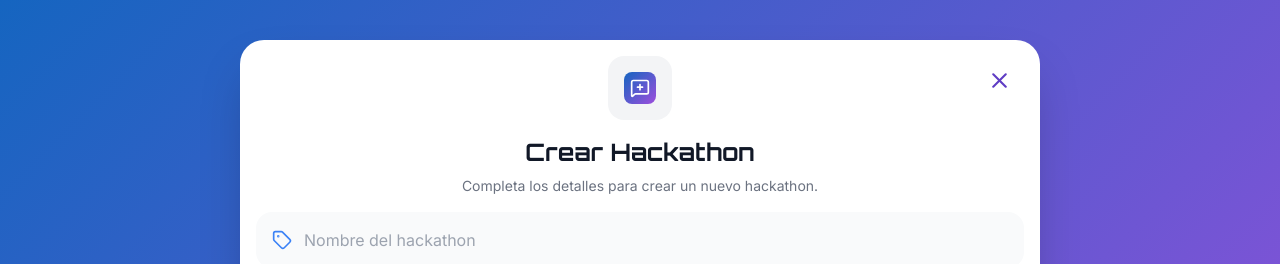
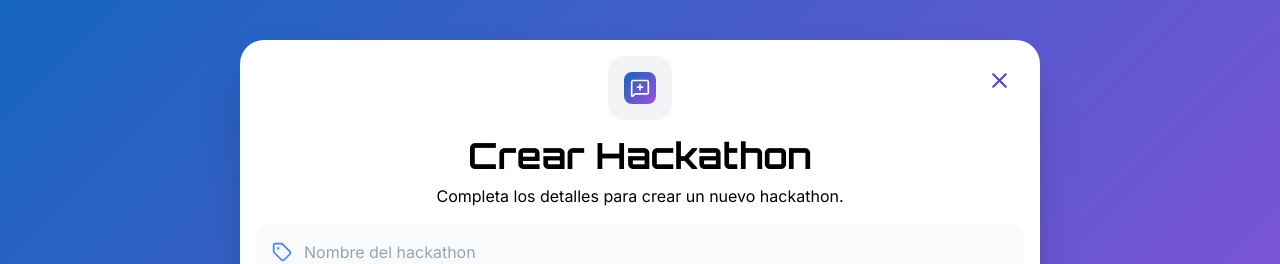
Before and after one commit to luciaSeo02/hackathonesFront, a React (Vite) app in the folder my-react-app/: page /hackathons/create in a window 1280 px wide. Shown: the top 264 px of the page. Built offline with nearby package versions, Linux system fonts and the light colour scheme; no server answers.

Commit message:
adding changes createhackathon

```diff
--- a/my-react-app/src/components/CreateHackathon.jsx
+++ b/my-react-app/src/components/CreateHackathon.jsx
@@ -201,10 +201,10 @@ function CreateHackathon() {
                                 style={{ cursor: 'pointer' }}
                             />
                         </div>
-                        <h1 className="text-2xl font-bold text-gray-900">
+                        <h3>
                             Crear Hackathon
-                        </h1>
-                        <p className="text-gray-500 text-sm">
+                        </h3>
+                        <p>
                             Completa los detalles para crear un nuevo hackathon.
                         </p>
                     </div>
```
